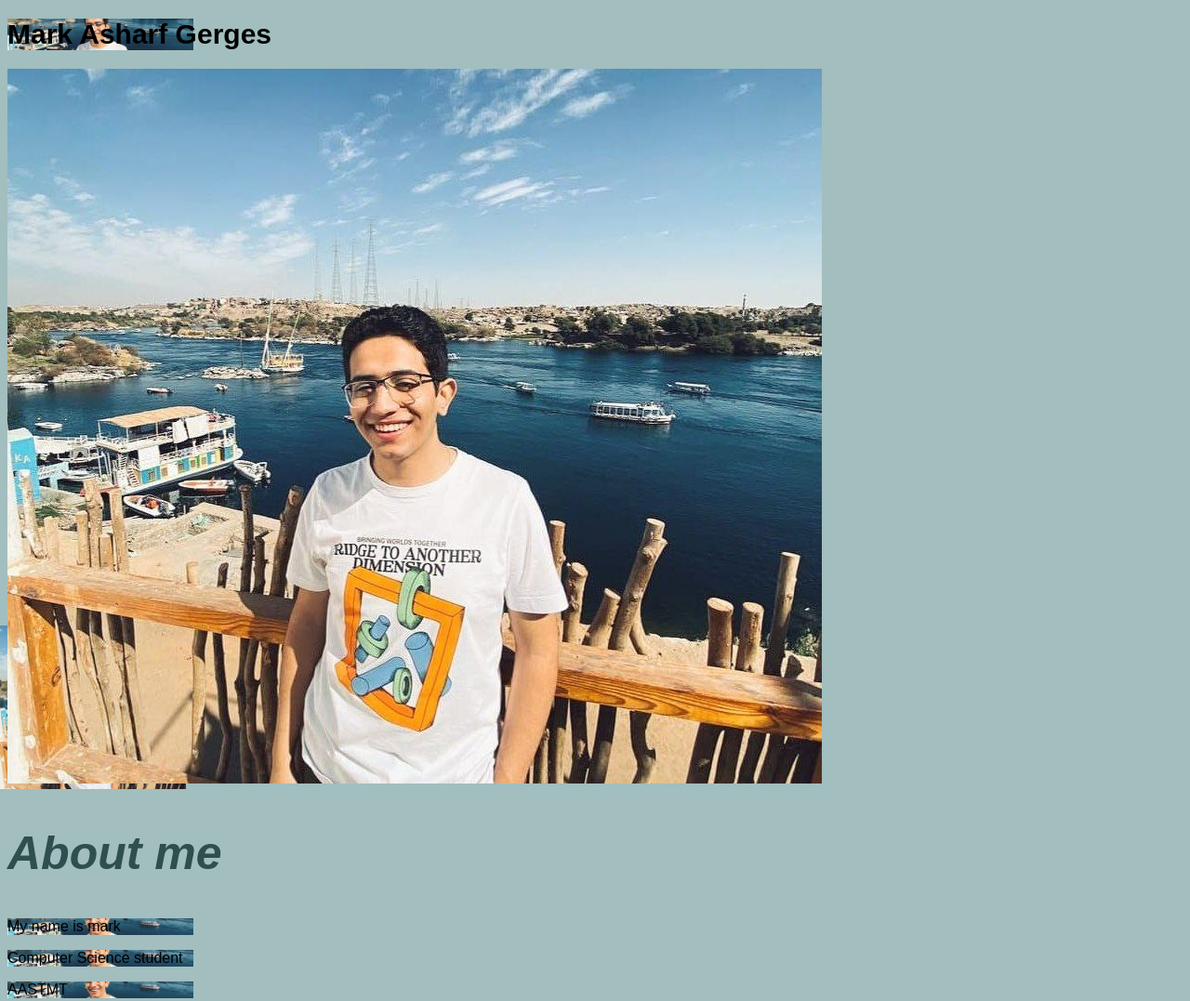
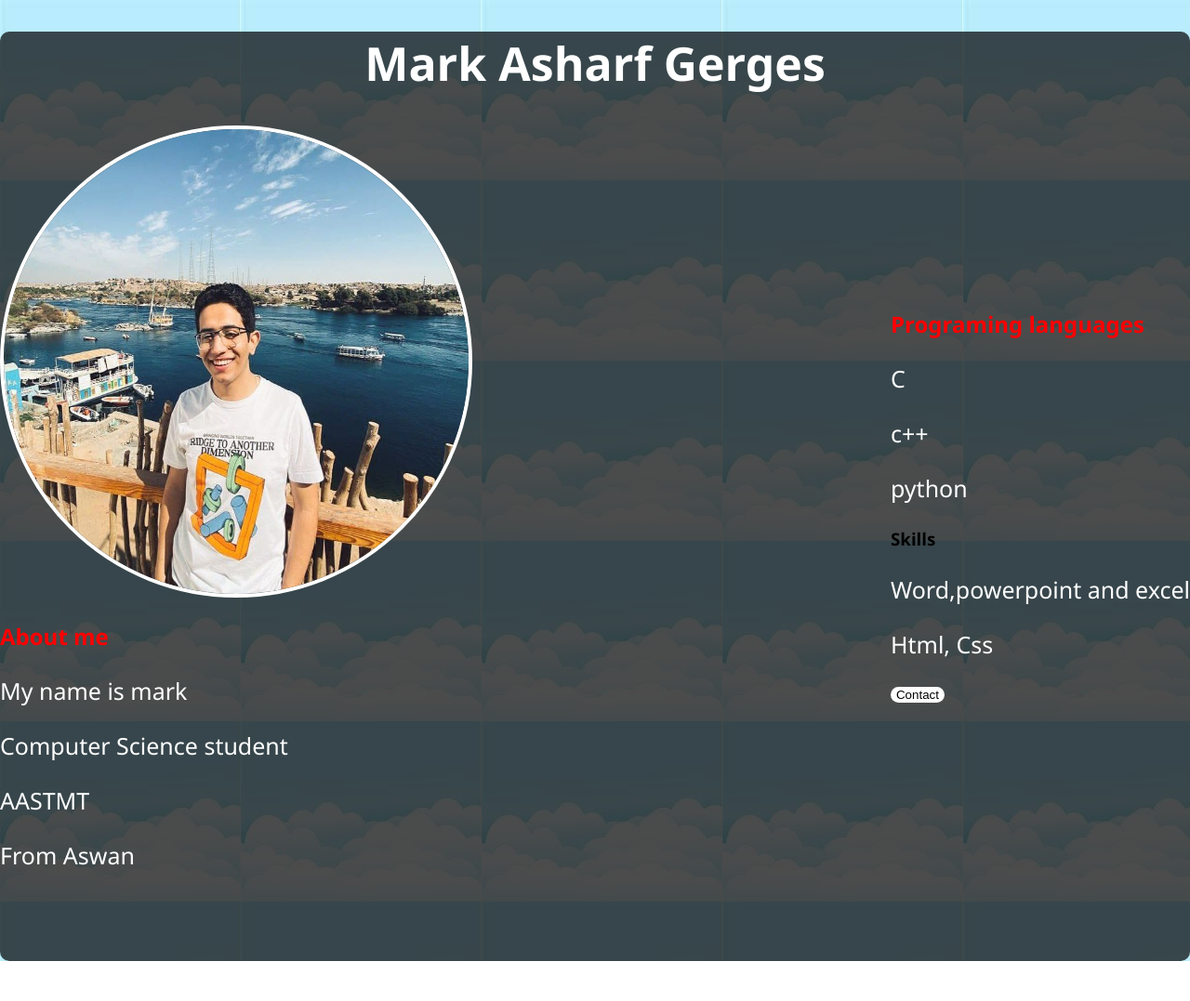
Before and after one commit to markabdelnor/cv-with-html-css, a plain HTML site: page index.html in a window 1280 px wide. Shown: the top 1077 px of the page at 93% size. After the commit the page ends 1034 px from the top, so only its background shows below. Drawn offline with Linux system fonts and the light colour scheme.

Commit message:
Add files via upload

```diff
--- a/index.html
+++ b/index.html
@@ -6,13 +6,7 @@
     <link rel="stylesheet" href="style.css">
     <title>Document</title>
     <style>
-        body, h1,p {
-          font-family: Arial, Helvetica;
-          background-image: url("images/photo_2023-03-07_19-45-14.jpg");
-          background-size: 200px;
-          background-position:0cqmax ;
-          background-repeat: no-repeat;
-        }
+
         </style>
     <body>
         <div id="light-layer">
@@ -27,6 +21,7 @@
                 <p>AASTMT</p>
                 <p>From Aswan</p>
             </div>
+            <div class="right-block">
                 <div class="cv">
                     <h2><b>Programing languages</b></h2>
                     <p>C</p>
@@ -39,10 +34,13 @@
                     <p>Html, Css</p>
                 </div>
                 <div class="contact">
-                <h1><b>Contact me</b></h1>
+                    <a href="contact.html"><button>Contact</button></a>
+
+                </div>
             </div>
             </div>
 
 
+
     </body>
 </head>
--- a/style.css
+++ b/style.css
@@ -1,22 +1,45 @@
-body [
+body {
     margin:0;
+    padding: 0px;
+    font-family: 'Segoe UI', Tahoma, Geneva, Verdana, sans-serif;
+    background-image: url(images/images.jpeg);
+}
 
-]
 
+h2{
+    color:red;
+}
+h1{
+    font-size: 50px;
+    color:white;
+    text-align: center;
 }
 p{
-    color:darkslategray;
-    color: darkslategrey;
+    font-size: 25px;
+    color: white;
 }
-h1{
-    font-size: 30px;
-    color:black;
+#light-layer{
+    width: 100%;
+    height: 1000px;
+    background-color: rgba(0, 0, 0, 0.7);
+    border-radius: 10px;
 }
-h2{
-    font-size: 50px;
-    color: darkslategrey;
-    font-style: italic;
+.photo{
+    width: 80%;
 }
-body{
-    background-color:rgb(162, 190, 190) ;
+img{
+    width: 500px;
+    height: 500px;
+    border-radius: 70% ;
+    border: solid 4px white;
 }
+.right-block{
+   float: right;
+   margin-top: -650px;
+}
+button{
+    color: black;
+    background-color: white;
+    border-radius:30px ;
+    border: 0px;
+}
```
Lines whose indentation alone changed are shown as unchanged.
